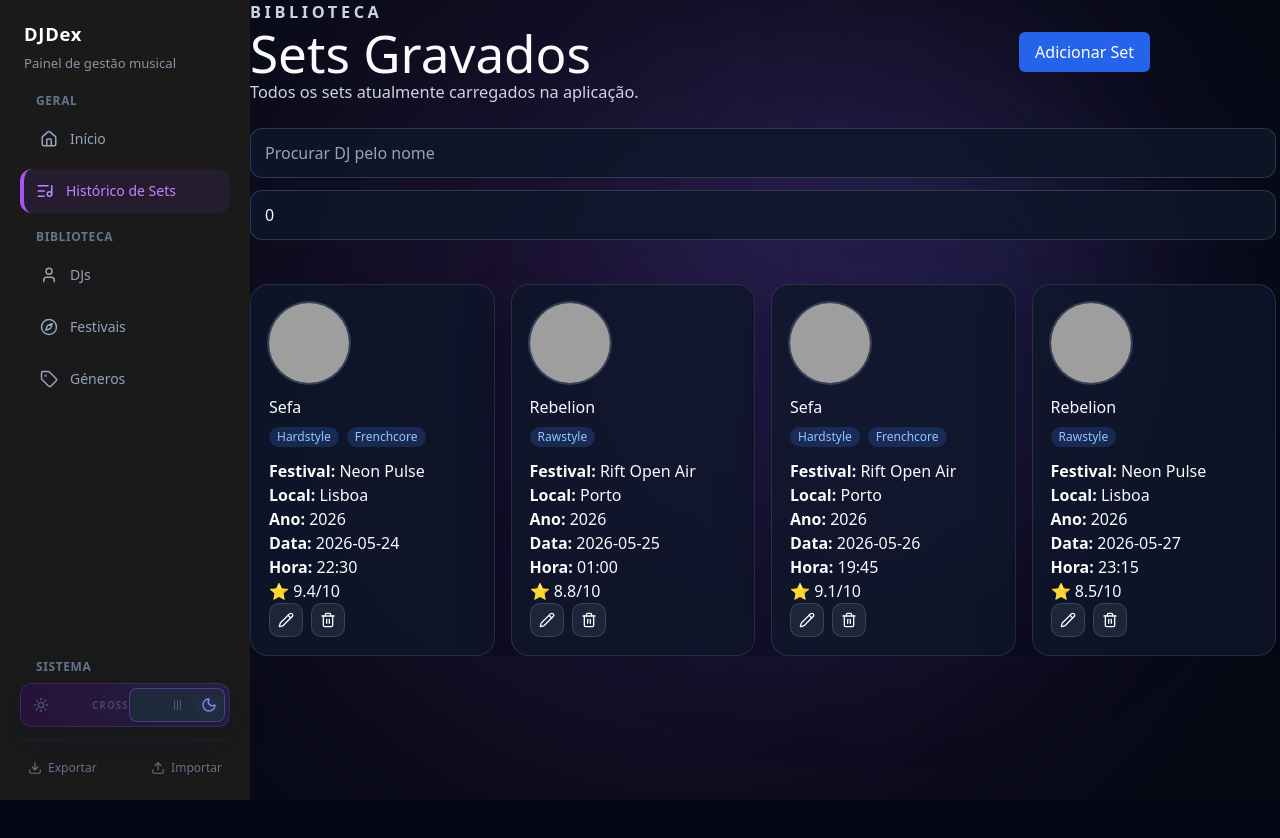
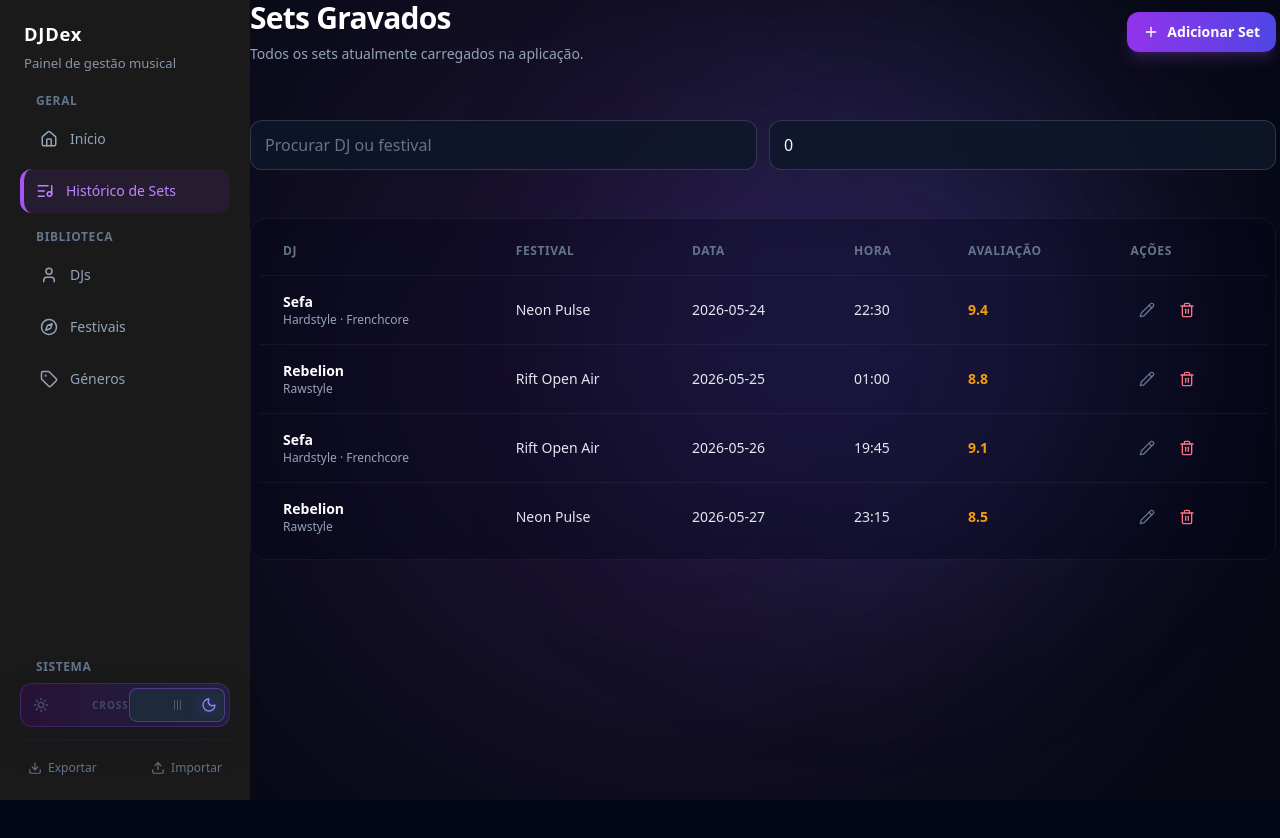
Before and after one commit to opaulosilva233/DJDex, a React (Vite) app: page /lista in a window 1280 px wide. Shown: the top 838 px of the page. Built offline with nearby package versions, Linux system fonts and the light colour scheme; grey boxes are pictures that could not be loaded.

Commit message:
feat: enhance SetList component layout and functionality; improve UI with a responsive table and action buttons for better user interaction

```diff
--- a/src/pages/SetList.jsx
+++ b/src/pages/SetList.jsx
@@ -1,7 +1,6 @@
 import { useState } from 'react'
 import { useNavigate } from 'react-router-dom'
-
-import DjCard from '../components/DjCard'
+import { Pencil, Trash2, Plus } from 'lucide-react'
 
 export default function SetList({ sets, djs = [], festivais = [], generos = [], onDeleteSet }) {
 	const navigate = useNavigate()
@@ -20,30 +19,28 @@ export default function SetList({ sets, djs = [], festivais = [], generos = [],
 
 	return (
 		<section className="page-section flex-1 min-h-0 overflow-y-auto pr-1 bg-transparent">
-			<div className="section-header flex items-center justify-between">
+			<div className="flex flex-col md:flex-row md:items-center md:justify-between gap-4 mb-8">
 				<div>
-					<p className="eyebrow dark:text-gray-400">Biblioteca</p>
-					<h1 className="dark:text-gray-100">Sets Gravados</h1>
-					<p className="dark:text-slate-300">Todos os sets atualmente carregados na aplicação.</p>
+					<h1 className="text-3xl font-black tracking-tight text-slate-900 dark:text-white">Sets Gravados</h1>
+					<p className="mt-2 text-sm text-slate-500 dark:text-slate-400">Todos os sets atualmente carregados na aplicação.</p>
 				</div>
-				<div>
-					<button
-						type="button"
-						className="bg-blue-600 hover:bg-blue-700 text-white px-4 py-2 rounded-md"
-						onClick={() => navigate('/adicionar')}
-					>
-						Adicionar Set
-					</button>
-				</div>
+				<button
+					type="button"
+					className="bg-gradient-to-r from-purple-600 to-indigo-600 hover:from-purple-500 hover:to-indigo-500 text-white font-bold py-2.5 px-4 rounded-xl shadow-lg shadow-purple-500/20 transition-all hover:-translate-y-0.5 text-sm flex items-center gap-2"
+					onClick={() => navigate('/adicionar')}
+				>
+					<Plus size={16} />
+					<span>Adicionar Set</span>
+				</button>
 			</div>
 
-			<div style={{ display: 'grid', gap: '12px', marginBottom: '20px' }}>
+			<div className="grid gap-3 mb-6 md:grid-cols-2">
 				<input
 					type="text"
-					placeholder="Procurar DJ pelo nome"
+					placeholder="Procurar DJ ou festival"
 					value={searchTerm}
 					onChange={(event) => setSearchTerm(event.target.value)}
-					className="rounded-lg border border-slate-300 bg-white px-3 py-2 text-gray-900 placeholder:text-slate-400 dark:border-slate-600 dark:bg-slate-700 dark:text-gray-100 dark:placeholder:text-slate-400"
+					className="rounded-xl border border-slate-200/50 dark:border-white/5 bg-white/40 dark:bg-slate-950/30 backdrop-blur-md px-4 py-2.5 text-sm text-slate-900 dark:text-slate-200 placeholder:text-slate-400 dark:placeholder:text-slate-500 focus:outline-none focus:ring-2 focus:ring-purple-500/40"
 				/>
 				<input
 					type="number"
@@ -52,14 +49,86 @@ export default function SetList({ sets, djs = [], festivais = [], generos = [],
 					placeholder="Avaliação mínima"
 					value={minRating}
 					onChange={(event) => setMinRating(Number(event.target.value))}
-					className="rounded-lg border border-slate-300 bg-white px-3 py-2 text-gray-900 placeholder:text-slate-400 dark:border-slate-600 dark:bg-slate-700 dark:text-gray-100 dark:placeholder:text-slate-400"
+					className="rounded-xl border border-slate-200/50 dark:border-white/5 bg-white/40 dark:bg-slate-950/30 backdrop-blur-md px-4 py-2.5 text-sm text-slate-900 dark:text-slate-200 placeholder:text-slate-400 dark:placeholder:text-slate-500 focus:outline-none focus:ring-2 focus:ring-purple-500/40"
 				/>
 			</div>
 
-			<div className="sets-grid">
-				{filteredSets.map((set) => (
-					<DjCard key={set.id} set={set} djs={djs} festivais={festivais} generos={generos} onDelete={onDeleteSet} />
-				))}
+			<div className="bg-white/40 dark:bg-slate-950/30 backdrop-blur-md border border-slate-200/50 dark:border-white/5 rounded-2xl shadow-xl overflow-hidden p-2">
+				<div className="overflow-x-auto">
+					<table className="w-full border-collapse bg-transparent">
+						<thead className="text-xs font-bold uppercase tracking-wider text-slate-400 dark:text-slate-500 border-b border-slate-200/30 dark:border-white/5">
+							<tr>
+								<th className="px-6 py-4 text-left">DJ</th>
+								<th className="px-6 py-4 text-left">Festival</th>
+								<th className="px-6 py-4 text-left">Data</th>
+								<th className="px-6 py-4 text-left">Hora</th>
+								<th className="px-6 py-4 text-left">Avaliação</th>
+								<th className="px-6 py-4 text-left">Ações</th>
+							</tr>
+						</thead>
+						<tbody>
+							{filteredSets.length === 0 ? (
+								<tr>
+									<td colSpan={6} className="px-6 py-8 text-center text-sm text-slate-500 dark:text-slate-400">
+										Nenhum set encontrado para os filtros aplicados.
+									</td>
+								</tr>
+							) : (
+								filteredSets.map((set) => {
+									const dj = djs.find((entry) => entry.id === set.djId)
+									const festival = festivais.find((entry) => entry.id === set.festivalId)
+									const djGeneros = Array.isArray(dj?.generoIds)
+										? dj.generoIds
+											.map((generoId) => generos.find((genero) => genero.id === generoId)?.nome)
+											.filter(Boolean)
+										: []
+
+									return (
+										<tr
+											key={set.id}
+											className="hover:bg-purple-600/5 dark:hover:bg-purple-500/5 border-b border-slate-100/50 dark:border-white/5 last:border-0 transition-colors"
+										>
+											<td className="px-6 py-4 text-sm text-slate-800 dark:text-slate-200">
+												<div className="flex flex-col">
+													<span className="font-semibold text-slate-900 dark:text-white">{dj?.nome ?? 'DJ desconhecido'}</span>
+													{djGeneros.length > 0 && (
+														<span className="text-xs text-slate-500 dark:text-slate-400">{djGeneros.join(' · ')}</span>
+													)}
+												</div>
+											</td>
+											<td className="px-6 py-4 text-sm text-slate-800 dark:text-slate-200">{festival?.nome ?? 'Festival desconhecido'}</td>
+											<td className="px-6 py-4 text-sm text-slate-800 dark:text-slate-200">{set.data || '-'}</td>
+											<td className="px-6 py-4 text-sm text-slate-800 dark:text-slate-200">{set.hora || '-'}</td>
+											<td className="px-6 py-4 text-sm text-slate-800 dark:text-slate-200">
+												<span className="font-semibold text-amber-500">{Number(set.avaliacao ?? 0).toFixed(1)}</span>
+											</td>
+											<td className="px-6 py-4 text-sm text-slate-800 dark:text-slate-200">
+												<div className="flex items-center gap-2">
+													<button
+														type="button"
+														onClick={() => navigate(`/sets/editar/${set.id}`)}
+														className="text-slate-500 hover:text-indigo-400 hover:bg-indigo-500/10 p-2 rounded-lg transition-colors"
+														aria-label={`Editar set de ${dj?.nome ?? 'DJ'}`}
+													>
+														<Pencil size={16} />
+													</button>
+													<button
+														type="button"
+														onClick={() => onDeleteSet(set.id)}
+														className="text-rose-400 hover:bg-rose-500/10 p-2 rounded-lg transition-colors"
+														aria-label={`Eliminar set de ${dj?.nome ?? 'DJ'}`}
+													>
+														<Trash2 size={16} />
+													</button>
+												</div>
+											</td>
+										</tr>
+									)
+								})
+							)}
+						</tbody>
+					</table>
+				</div>
 			</div>
 		</section>
 	)
```
